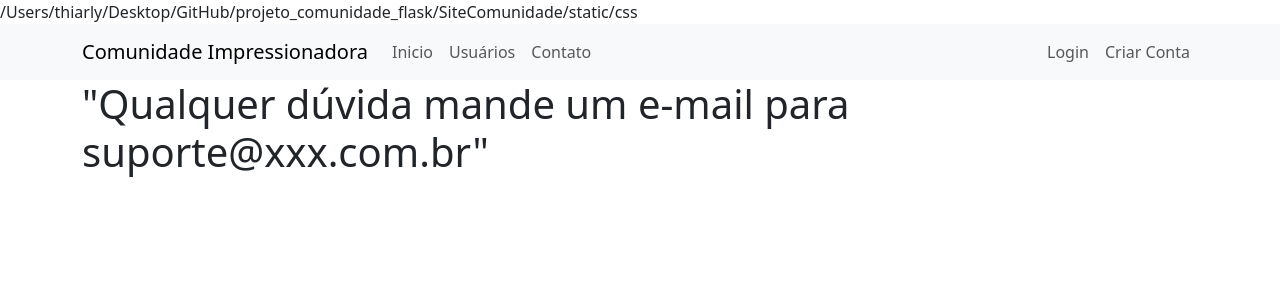
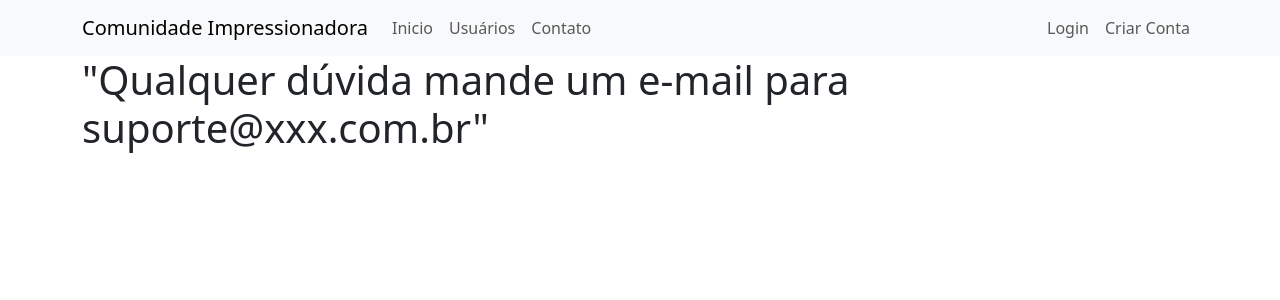
Before and after one commit to thiarly/projeto-comunidade-flask, a Flask app: page /contato in a window 1280 px wide. Shown: the top 300 px of the page. Run offline with Flask 3, Linux system fonts and the light colour scheme.

Commit message:
Update base.html
error

```diff
--- a/SiteComunidade/comunidadeintergard/templates/base.html
+++ b/SiteComunidade/comunidadeintergard/templates/base.html
@@ -9,7 +9,6 @@
         integrity="sha384-KK94CHFLLe+nY2dmCWGMq91rCGa5gtU4mk92HdvYe+M/SXH301p5ILy+dN9+nJOZ" crossorigin="anonymous">
 
     <link rel="stylesheet" type="text/css" href="{{ url_for('static', filename='css/style.css', _external=True) }}">
-    /Users/thiarly/Desktop/GitHub/projeto_comunidade_flask/SiteComunidade/static/css
     {% block head %}
     {% endblock %}
 </head>
```
